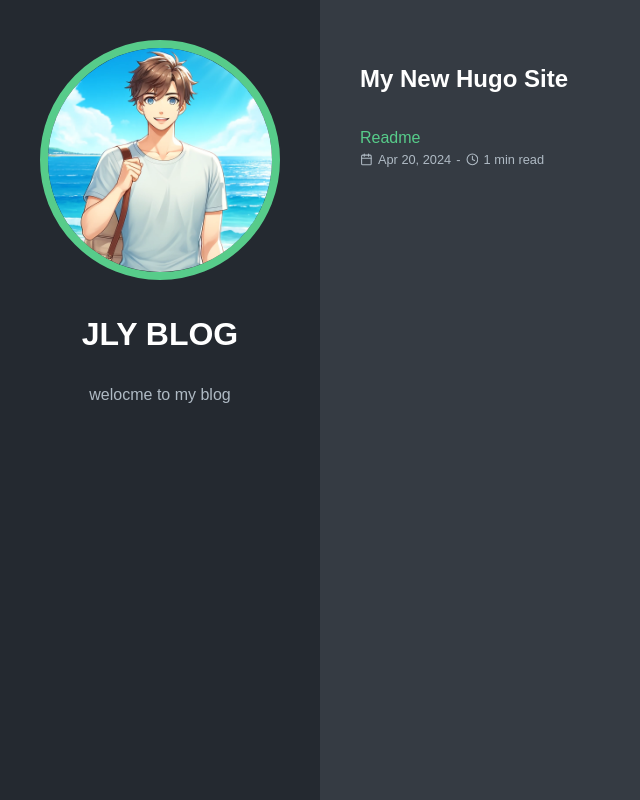
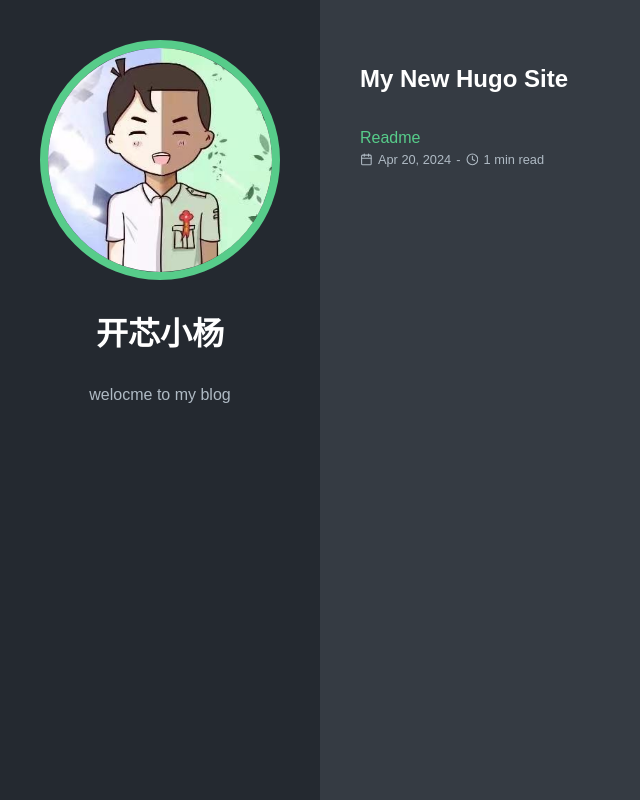
Before and after one commit to JLY0226/JLY0226.github.io, a plain HTML site: page index.html in a window 1280 px wide. Shown: the whole page, without its empty margins (0-640 px from the left). Drawn offline with Linux system fonts and the light colour scheme.

Commit message:
modify head img

```diff
--- a/index.html
+++ b/index.html
@@ -29,8 +29,8 @@
   </head>
   <body>
     <header class="app-header">
-      <a href="https://JLY0226.github.io/"><img class="app-header-avatar" src="/logo.jpg" alt="John Doe" /></a>
-      <span class="app-header-title">JLY BLOG</span>
+      <a href="https://JLY0226.github.io/"><img class="app-header-avatar" src="/logo1.jpg" alt="John Doe" /></a>
+      <span class="app-header-title">开芯小杨</span>
       <p>welocme to my blog</p>
     </header>
     <main class="app-container">
```
Also changed, not shown: logo1.jpg (added).
